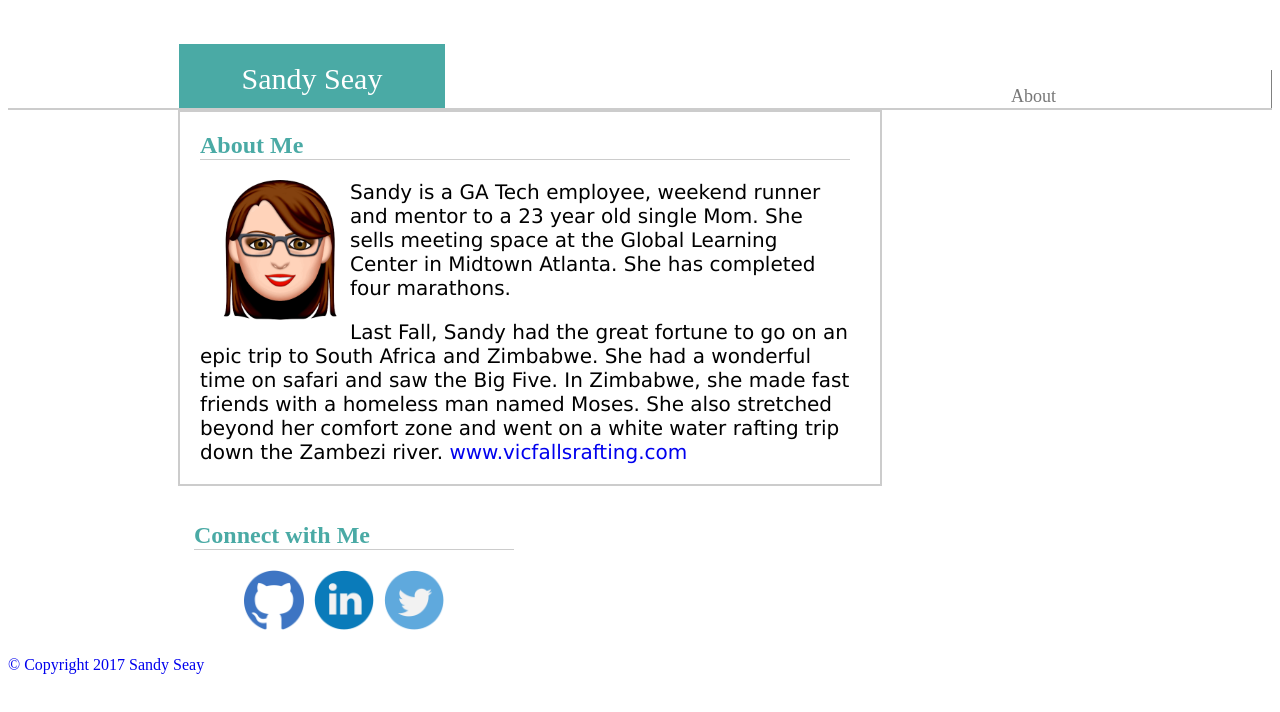
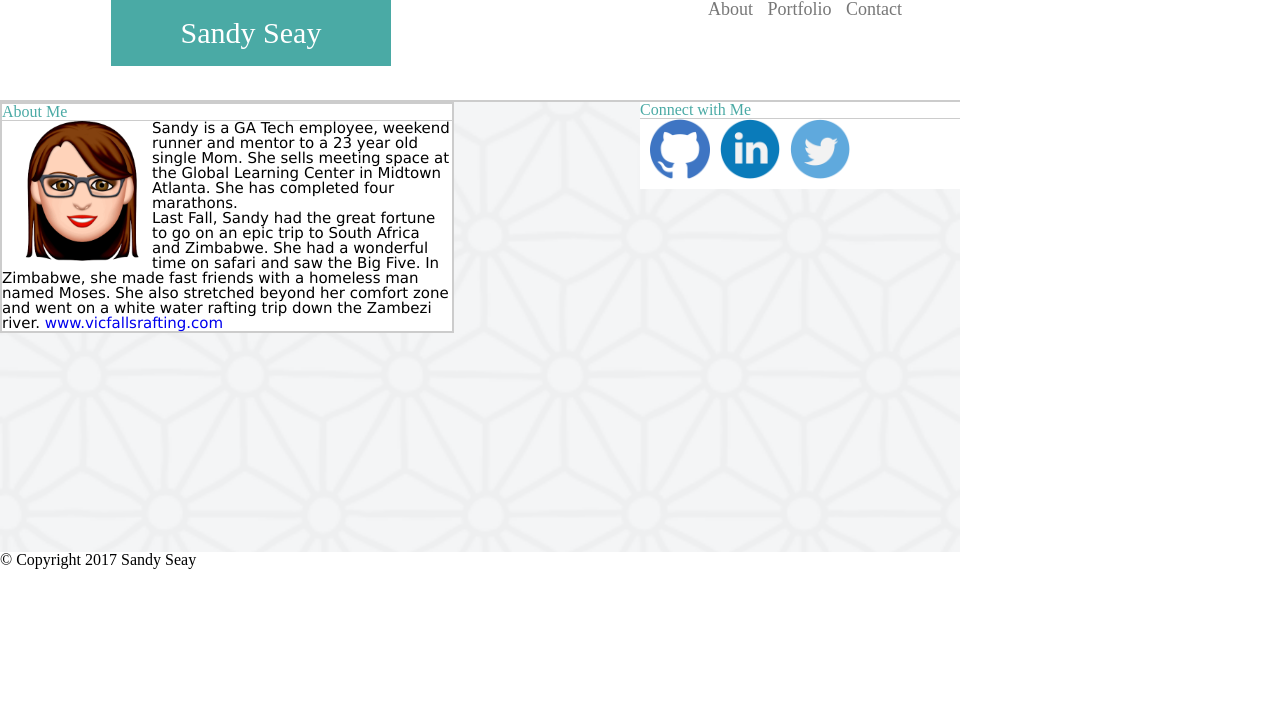
Before and after one commit to seayport/Responsive-Portfolio, a plain HTML site: page index.html in a window 1280 px wide. Drawn offline with Linux system fonts and the light colour scheme.

Commit message:
twotimes

```diff
--- a/assets/css/style.css
+++ b/assets/css/style.css
@@ -1,39 +1,39 @@
-#header {
-    background:    #ffffff;
+#header-content {
+    background: #ffffff;
+    color: 		#777777;
     height:     100px;
-    top: 		0px;
-    widows: 	100%;
+    top: 		     0;
+    text-align:    center;
+    max-width: 	960px;
     border-bottom: 2px solid #ccc;
     margin-bottom: 0;
     overflow:      hidden;
     clear: left;
-    text-align: left;
-}
+    }
 
-#name {
-    background:    #4aaaa5 ;
+.name {
+    background:    #4aaaa5;
     width:         230px;
-    padding:       18px;
-    color:         #ffffff ;
+    padding:       18px 25px;
+    color:         #ffffff;
     font-size:     30px;
     text-align:    center;
     border-width:  0px;
-    margin-left:   141px;
-    margin-top: 	0px;
-    margin-bottom: 0px;
-    margin-right: 	0px;
+    margin-left:   81px;
+    margin-top: 	  0;
+    margin-bottom:  0;
+    margin-right:   0;
     float:         left;
     position:      relative;
-    bottom:        -36px;
+    /*bottom:        -36px;*/
     left:          30px;
 }
 
-nav {
+.nav {
     width:    300px;
     float:    right;
-    border-right: 1px solid gray;
     position: relative;
-    bottom:   -62px;
+    /*bottom:   -62px;*/
 }
 
 .navi{
@@ -62,32 +62,29 @@ a:active {
    text-decoration: underline;
 }
 
-#body {
-  margin-left: 170px;
-  margin-right: -670px;
-  padding-left: 20px;
-  padding-right: 30px;
+body {
+  background-size: 960px;
+  margin:   10 auto;
+  max-width: 960px;
+}
+#main-container {
+  background-image:url("../../images/asanoha-400px.png");
+  background-repeat: repeat;
+  background-size: 960px;
+  height: 450px;
+  margin: 10 auto;
+  max-width: 960px;
+}
+.about-me {
+  background: #ffffff;
+  float: left;
   border: 2px solid #ccc;
-  width: 650px;
+  width: 450px;
 }
 
 img {
     float: left;
     margin: 0 0 10px 10px;
-}
-
-#fixedfooter {
-	background: #666666;
-	border-top: 3px solid #ccc;
-}
-
-h1 {
-    color: white;
-    background-color: #4aaaa5;
-    padding:20px;
-    text-align: left;
-    font-size: 10px;
-    float: left;
 }
 
 h2 {
@@ -104,12 +101,17 @@ h3 {
 p {
     text-align: left;
     font-family: verdana;
-    font-size: 20px;
+    font-size: 15px;
 }
 
-#contact-info {
-    margin-left: 170px;
+.contact-info {
+    background: #ffffff;
+    float: right;
     width: 320px;
-    padding: 1em;
     overflow: hidden;
 }
+
+#fixedfooter {
+  background: #666666;
+  border-top: 3px solid #ccc;
+}
--- a/index.html
+++ b/index.html
@@ -4,25 +4,36 @@
   <meta charset="utf-8">
   <meta name="viewport" content="width=device-width, initial-scale=1">
   <title>Sandy Seay's Portfolio_About.png</title>
+  <link rel="stylesheet" type="text/css" href="assets/css/reset.css">
   <link rel="stylesheet" type="text/css" href="assets/css/style.css">
 </head>
+
 <body>
-  <header id="header">
-    <div id="name">
+
+  <section id="header">
+    <div id="header-content">
+    <div class="name">
       <name>Sandy Seay</name>
     </div>
 <!-- Navigation -->
+    <div class="nav">
       <nav>
       <ul>
-        <li class="navi" style="list-style:none;"><a href=index.html>About</a></li>
-        <li class="navi" style="list-style:none;"><li><a href="portfolio.html">Portfolio</a></li>
+        <li class="navi" style="list-style:none;">
+          <a href=index.html>About</a>
+        </li>
+        <li class="navi" style="list-style:none;">
+          <a href="portfolio.html">Portfolio</a>
+        </li>
         <li class="navi" style="list-style:none;"><a href=contact.html>Contact</a></li>
       </ul>
     </nav>
-  </header>
+  </div>
+   </div>
+  </section>
 
-  <div id="body">
-    <section id="About Me">
+  <section id="main-container">
+      <div class="about-me">
         <h2>About Me</h2>
 
         <img src="images/Sandy_Avatar.gif" alt="Sandy's Avatar" style=width="140" height="140";>
@@ -32,16 +43,16 @@
 
         <p>Last Fall, Sandy had the great fortune to go on an epic trip to South Africa and Zimbabwe.  She had a wonderful time on safari and saw the Big Five. In Zimbabwe, she made fast friends with a homeless man named Moses. She also stretched beyond her comfort zone and went on a white water rafting trip down the Zambezi river.<a href="http://www.shockwavevictoriafalls.com/white-water">  www.vicfallsrafting.com</a></p>
       </div>
-    </section>
-
-    <div id="contact-info">
+    <div class="contact-info">
       <h2>Connect with Me</h2>
       <ul><a href="https://github.com/seayport" alt="GitHub"><img src="images/Github.png" alt="Sandy's Github" style=width="60" height="60";>
       <ul><a href="https://www.linkedin.com/in/sandy-seay-910b886" alt="LinkedIn"><img src="images/linkedin.png" alt="Sandy's LinkedIn" style=width="60" height="60";>
-      <ul><a href="https://twitter.com/seaysandy" alt="Twitter"><img src="images/twitter.png" alt="Sandy's Twitter" style=width="60" height="60";>
+      <ul><a href="https://twitter.com/seaysandy" alt="Twitter"><img src="images/twitter.png" alt="Sandy's Twitter" style=width="60" height="60";></a>
       </ul>
      </div>
+  </section>
+    </body>
+
       <div class="fixedfooter">&copy; Copyright 2017 Sandy Seay</div>
-  </div>
-</body>
+
 </html>
```
Also changed, not shown: images/asanoha-400px.png (added), 1 other file. Lines whose indentation alone changed are shown as unchanged.
